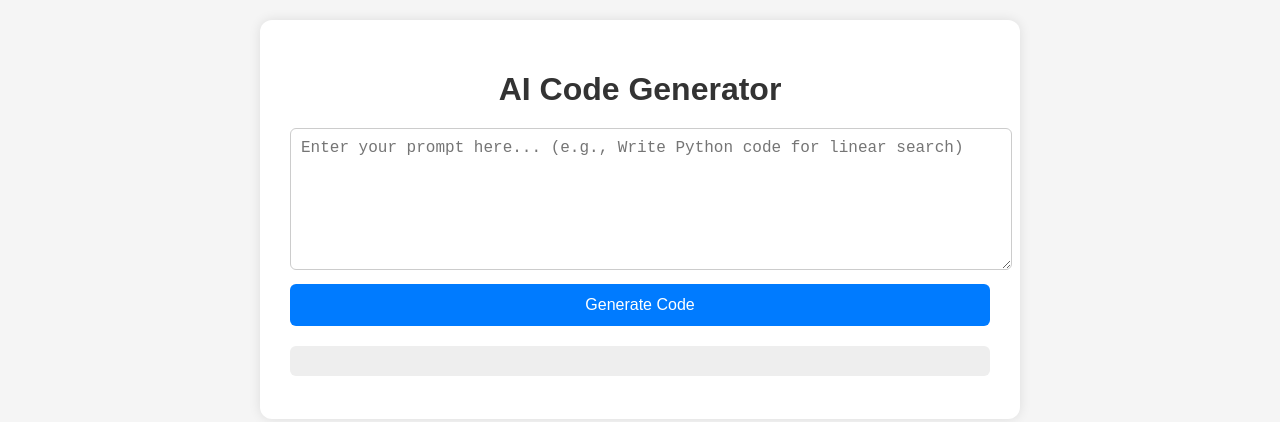
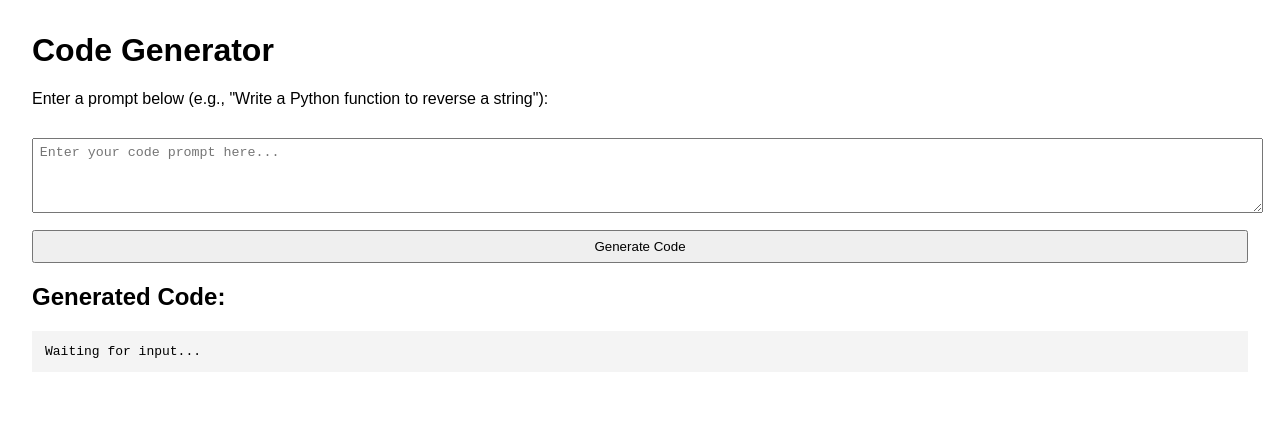
Before and after one commit to Umesh-khm/code-generator-, a plain HTML site: page index.html in a window 1280 px wide. Drawn offline with Linux system fonts and the light colour scheme.

Commit message:
Update index.html

```diff
--- a/index.html
+++ b/index.html
@@ -1,20 +1,64 @@
 <!DOCTYPE html>
 <html lang="en">
 <head>
-  <meta charset="UTF-8" />
-  <meta name="viewport" content="width=device-width, initial-scale=1.0"/>
-  <title>Code Generator | Hugging Face + Flask</title>
-  <link rel="stylesheet" href="style.css" />
+  <meta charset="UTF-8">
+  <title>Code Generator</title>
+  <style>
+    body {
+      font-family: Arial, sans-serif;
+      margin: 2em;
+    }
+    textarea, input, button {
+      width: 100%;
+      margin-top: 1em;
+      padding: 0.5em;
+    }
+    pre {
+      background-color: #f4f4f4;
+      padding: 1em;
+      white-space: pre-wrap;
+      margin-top: 1em;
+    }
+  </style>
 </head>
 <body>
-  <div class="container">
-    <h1>AI Code Generator</h1>
-    <textarea id="prompt" placeholder="Enter your prompt here... (e.g., Write Python code for linear search)"></textarea>
-    <button onclick="generateCode()">Generate Code</button>
-    <div id="loader" style="display: none;">Generating...</div>
-    <pre id="output"></pre>
-    <div id="error"></div>
-  </div>
-  <script src="script.js"></script>
+
+  <h1>Code Generator</h1>
+  <p>Enter a prompt below (e.g., "Write a Python function to reverse a string"):</p>
+
+  <textarea id="prompt" rows="4" placeholder="Enter your code prompt here..."></textarea>
+  <button onclick="generateCode()">Generate Code</button>
+
+  <h2>Generated Code:</h2>
+  <pre id="output">Waiting for input...</pre>
+
+  <script>
+    async function generateCode() {
+      const prompt = document.getElementById('prompt').value;
+      const output = document.getElementById('output');
+      output.textContent = 'Generating...';
+
+      try {
+        const response = await fetch('https://3bb5-4-240-39-196.ngrok-free.app/analyze', {
+          method: 'POST',
+          headers: {
+            'Content-Type': 'application/json'
+          },
+          body: JSON.stringify({ prompt: prompt })
+        });
+
+        const data = await response.json();
+
+        if (response.ok) {
+          output.textContent = data['code'][0]['generated_text'];
+        } else {
+          output.textContent = 'Error: ' + (data.error || 'Unknown error');
+        }
+      } catch (err) {
+        output.textContent = 'Request failed: ' + err.message;
+      }
+    }
+  </script>
+
 </body>
 </html>
```
